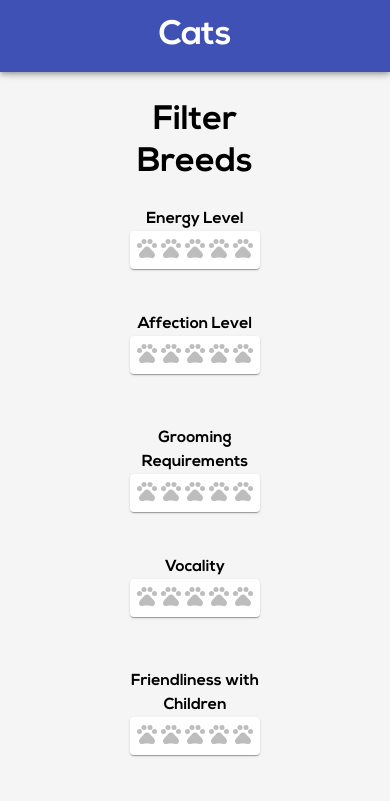
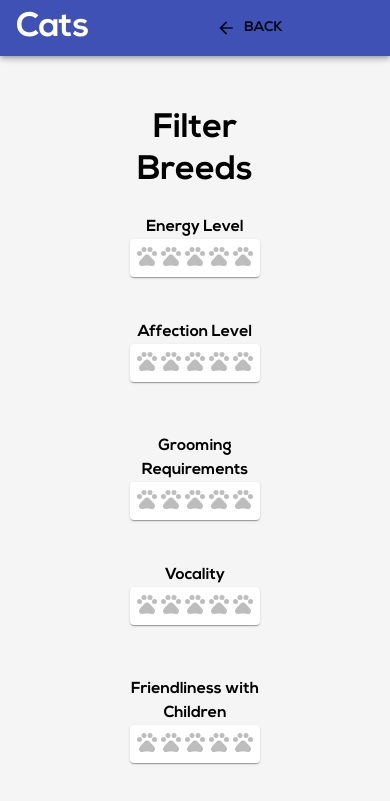
Before and after one commit to jyguzman/cat-finder, a React (Create React App) app in the folder client/: page / in a window 390 px wide. Shown: the top 801 px of the page. Built offline with nearby package versions, Linux system fonts and the light colour scheme; no server answers.

Commit message:
Work more on mobile look

```diff
--- a/client/src/App.js
+++ b/client/src/App.js
@@ -5,7 +5,7 @@ import CatDetails from './components/CatDetails';
 import Header from './components/Header';
 import FiltersSection from './components/FiltersSection';
 import Paginator from './components/Paginator';
-import { Container } from '@material-ui/core';
+import { makeStyles, Container } from '@material-ui/core';
 import { Route } from 'react-router-dom';
 import axios from 'axios';
 
--- a/client/src/components/CatDetails.js
+++ b/client/src/components/CatDetails.js
@@ -7,17 +7,8 @@ import { useHistory, useParams } from 'react-router-dom';
 
 const useStyles = makeStyles((theme) => ({
     paper: {
-        padding: "25px",
+        padding: "20px",
         borderRadius: "20px",
-    },
-    container: {
-        display: "flex",
-        justifyContent: "center",
-        position: "relative"
-    },
-    content: {
-        paddingBottom: "15px",
-
     },
     media: {
         maxWidth: "550px",
@@ -45,7 +36,6 @@ const CatDetails = (props) => {
         cats.filter(cat => cat.name === name)
         .map((cat, index) => {
             return (
-                <Container className={classes.container}>
                 <Paper className={classes.paper} key={index}>
                     <Grid item container direction="row" justify="center" alignItems="center" className={classes.content}>
                         <Grid item xs={12} sm={6} md={6} lg={6} xl={6}>
@@ -74,26 +64,10 @@ const CatDetails = (props) => {
                         Back
                     </Button>
                  </Paper>
-                </Container>
+
             );
         })
     )
 }
-/*
-<Grid item xs={12} sm={6} md={6} lg={6} xl={6}>
-                                <List >
-                                    <ListItem><StatBar stat={"Shedding Level"} value={cat.shedding_level} /></ListItem>
-                                    <ListItem><StatBar stat={"Friendliness with Dogs"} value={cat.dog_friendly} /></ListItem>
-                                    <ListItem><StatBar stat={"Friendliness with Children"} value={cat.child_friendly} /></ListItem>
-                                </List>
-                            </Grid>
-                            <Grid item xs={14} sm={6} md={6} lg={6}  xl={6}>
-                                    <List >
-                                        <ListItem><StatBar stat={"Vocalization"} value={cat.vocalization} /></ListItem>
-                                        <ListItem><StatBar stat={"Energy Level"} value={cat.energy_level} /></ListItem>
-                                        <ListItem><StatBar stat={"Intelligence"} value={cat.intelligence} /></ListItem>
-                                    </List>
-                            </Grid>
-*/
 
 export default CatDetails;
--- a/client/src/components/Header.js
+++ b/client/src/components/Header.js
@@ -1,21 +1,31 @@
 import React from 'react'
-import { makeStyles, AppBar, Typography } from '@material-ui/core';
-
-const useStyles = makeStyles({
+import {Container, Button, Toolbar, makeStyles, AppBar, Typography } from '@material-ui/core';
+import ArrowBackIcon from '@material-ui/icons/ArrowBack';
+const useStyles = makeStyles((theme) => ({
     typography: {
-
+        marginRight: theme.spacing(5)
     },
-    appbar: {
-        padding: "15px",
+    root: {
+        flexGrow: 1,
+    },
+    button: {
+        flexGrow: 1,
     }
-});
+}));
 
 const Header = () => {
     const classes = useStyles();
     return (
-        <AppBar className={classes.appbar}>
-            <Typography variant="h4" component="h4">Cats</Typography>
+        <Container className={classes.root}>
+        <AppBar>
+            <Toolbar>
+                <Typography className={classes.typography} variant="h4">Cats</Typography>
+                <Button className={classes.button} startIcon={<ArrowBackIcon />}>
+                        Back
+                    </Button>
+            </Toolbar>
         </AppBar>
+        </Container>
     );
 }
 
--- a/client/src/index.css
+++ b/client/src/index.css
@@ -1,7 +1,6 @@
 body {
   display: flex;
   justify-content: center;
-  margin: 0 auto;
   padding: 100px 50px 50px 50px;
   font-family: 'Nexa Regular', -apple-system, BlinkMacSystemFont, 'Segoe UI', 'Roboto', 'Oxygen',
     'Ubuntu', 'Cantarell', 'Fira Sans', 'Droid Sans', 'Helvetica Neue',
@@ -20,8 +19,3 @@ code {
   font-family: "Nexa";
   src: local("Nexa"), url(Nexa-Bold.otf) format('opentype');
 }
-
-.temperament {
-  font-family: "Nexa";
-  src: local("Nexa"), url(Nexa-Light.otf) format('opentype');
-}
```
